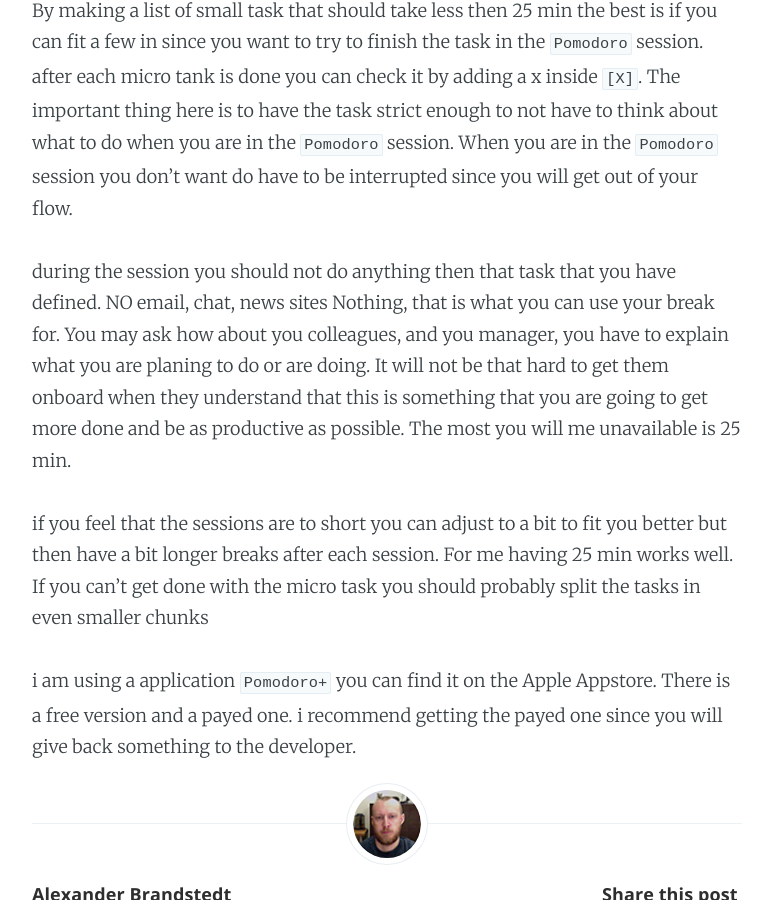
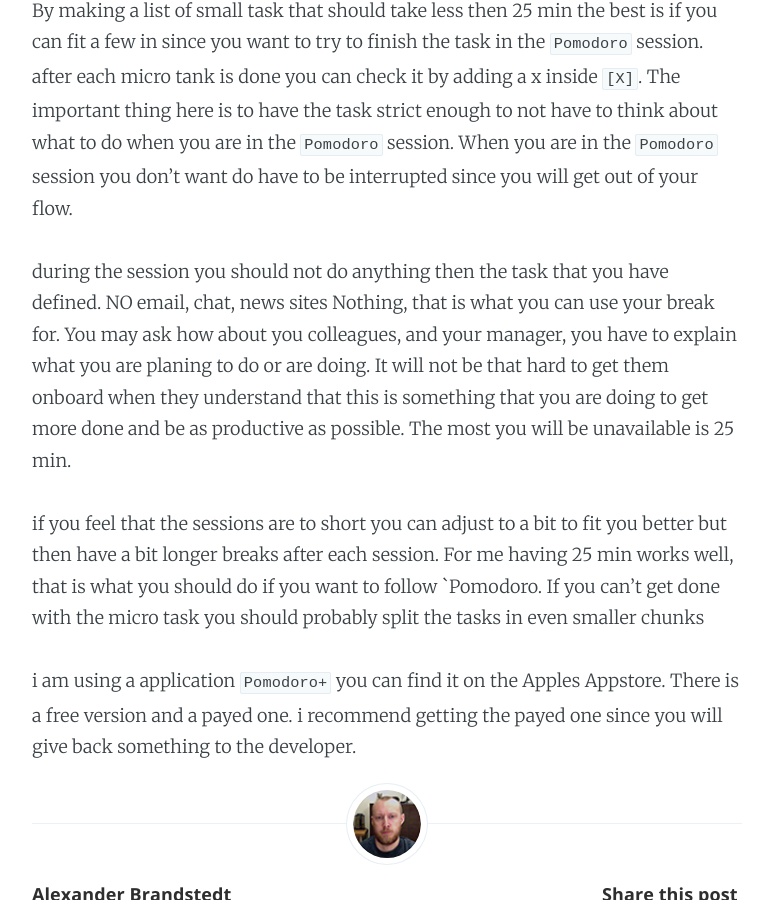
Before and after one commit to mad01/mad01.github.io, a Jekyll site: the page built from _posts/2015-03-25-productivity.md, in a window 1280 px wide and 900 px high, scrolled down 747 px. Shown: the whole window, without its empty margins (253-1024 px from the left). Built offline with Jekyll 4.4.1, drawn with Linux system fonts in a browser that asks for light colours; Markdown is read by kramdown in place of the engine named in the settings.

Commit message:
fix spelling error

```diff
--- a/_posts/2015-03-25-productivity.md
+++ b/_posts/2015-03-25-productivity.md
@@ -17,8 +17,8 @@ I have recently started to use a productivity theory called `Pomodoro`. The prin
 
 By making a list of small task that should take less then 25 min the best is if you can fit a few in since you want to try to finish the task in the `Pomodoro` session. after each micro tank is done you can check it by adding a x inside `[X]`. The important thing here is to have the task strict enough to not have to think about what to do when you are in the `Pomodoro` session. When you are in the `Pomodoro` session you don't want do have to be interrupted since you will get out of your flow.
 
-during the session you should not do anything then that task that you have defined. NO email, chat, news sites Nothing, that is what you can use your break for. You may ask how about you colleagues, and you manager, you have to explain what you are planing to do or are doing. It will not be that hard to get them onboard when they understand that this is something that you are going to get more done and be as productive as possible. The most you will me unavailable is 25 min.
+during the session you should not do anything then the task that you have defined. NO email, chat, news sites Nothing, that is what you can use your break for. You may ask how about you colleagues, and your manager, you have to explain what you are planing to do or are doing. It will not be that hard to get them onboard when they understand that this is something that you are doing to get more done and be as productive as possible. The most you will be unavailable is 25 min.
 
-if you feel that the sessions are to short you can adjust to a bit to fit you better but then have a bit longer breaks after each session. For me having 25 min works well. If you can't get done with the micro task you should probably split the tasks in even smaller chunks
+if you feel that the sessions are to short you can adjust to a bit to fit you better but then have a bit longer breaks after each session. For me having 25 min works well, that is what you should do if you want to follow `Pomodoro. If you can't get done with the micro task you should probably split the tasks in even smaller chunks
 
-i am using a application `Pomodoro+` you can find it on the Apple Appstore. There is a free version and a payed one. i recommend getting the payed one since you will give back something to the developer.
+i am using a application `Pomodoro+` you can find it on the Apples Appstore. There is a free version and a payed one. i recommend getting the payed one since you will give back something to the developer.
```
